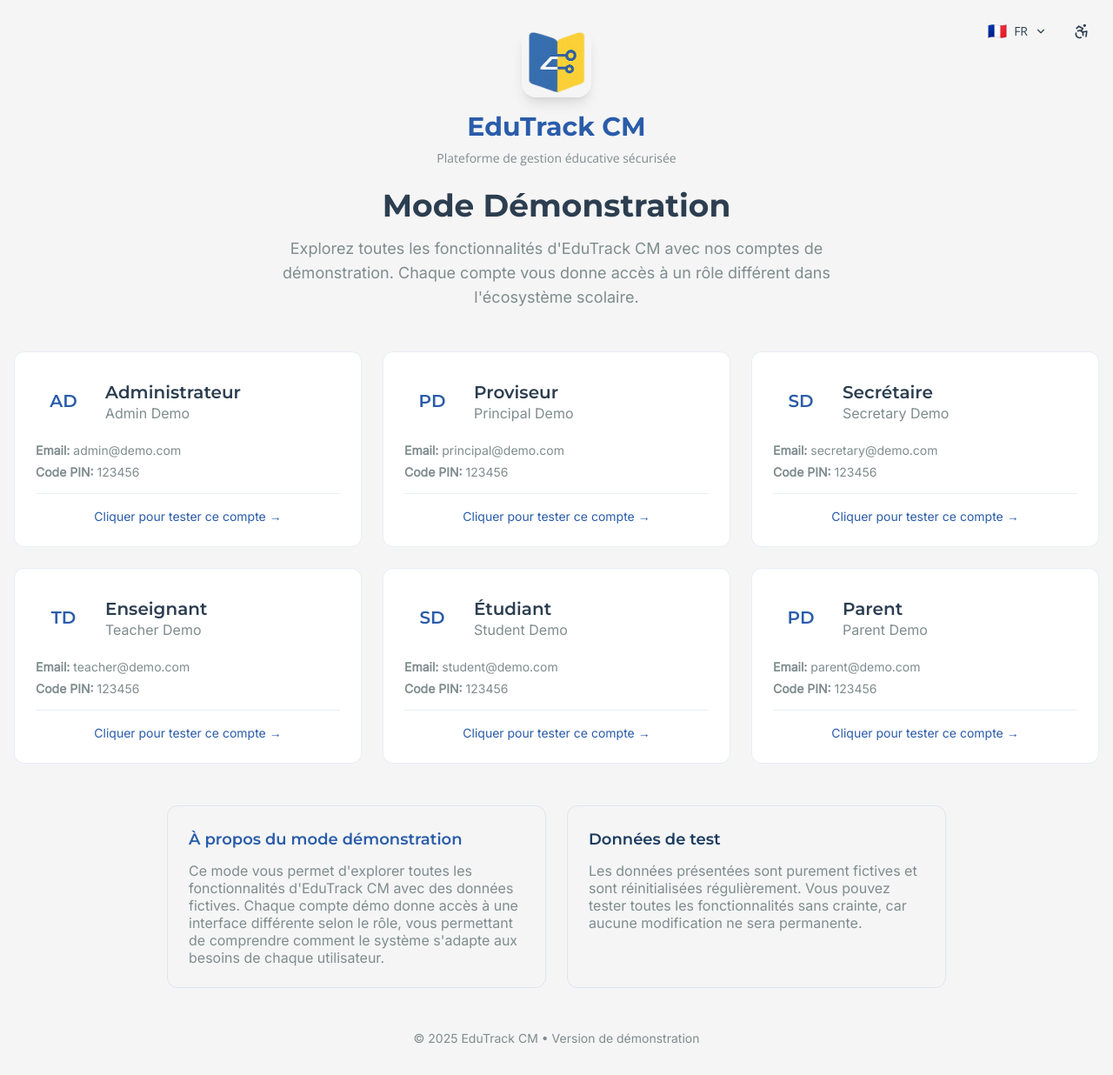
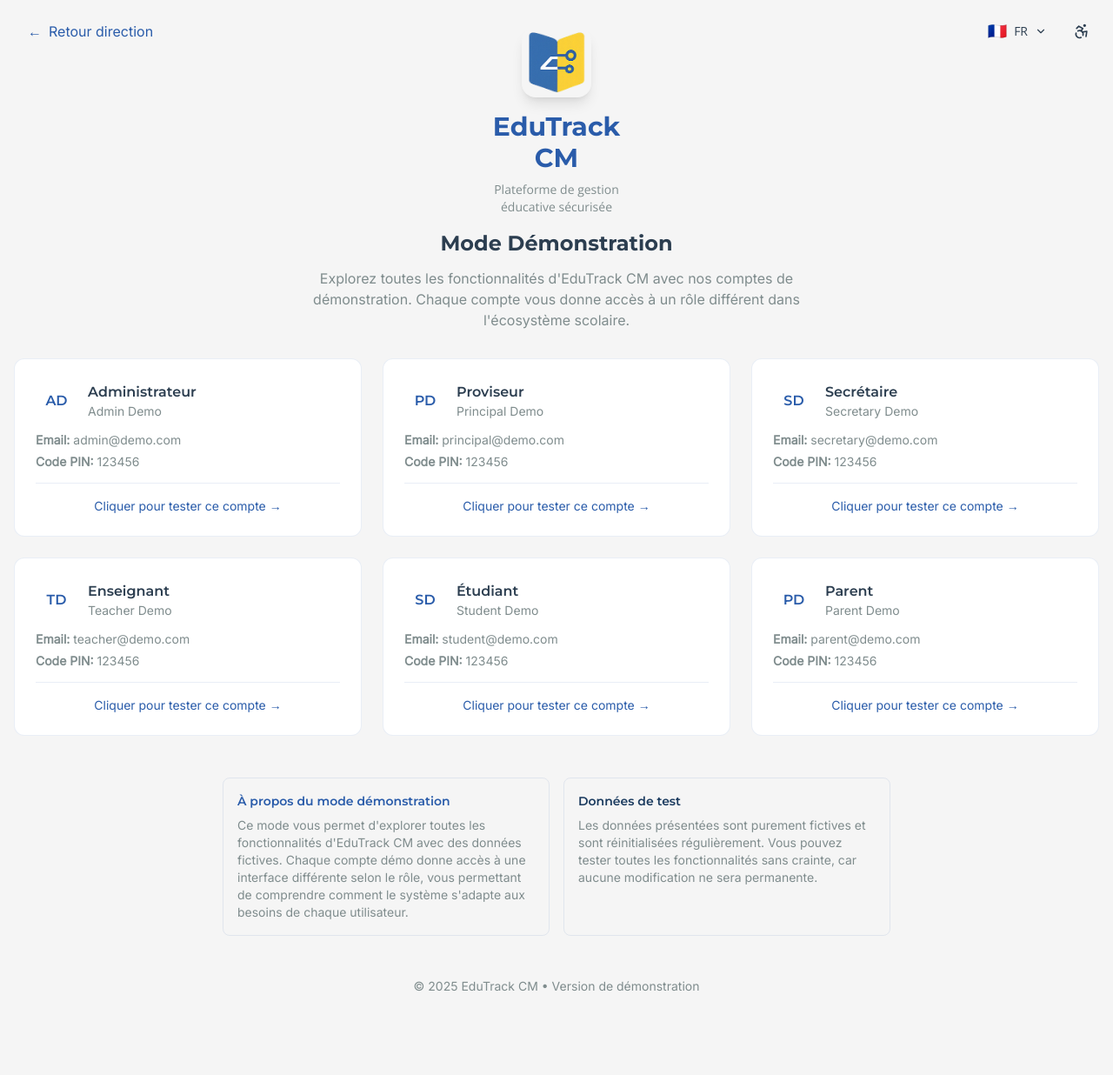
Before and after one commit to Pensezy/EduTrack-CM, a React (Vite) app: page /demo in a window 1280 px wide. Shown: the whole page at 87% size. After the commit the page ends 1176 px from the top, so only its background shows below. Built offline with nearby package versions, Linux system fonts and the light colour scheme.

Commit message:
Mes modifications

```diff
--- a/src/pages/login-authentication/index.jsx
+++ b/src/pages/login-authentication/index.jsx
@@ -1,5 +1,5 @@
 import React, { useState, useEffect } from 'react';
-import { useNavigate } from 'react-router-dom';
+import { useNavigate, Link } from 'react-router-dom';
 import { useAuth } from '../../contexts/AuthContext';
 import AppLogo from './components/AppLogo';
 import LanguageToggle from './components/LanguageToggle';
@@ -105,6 +105,15 @@ const LoginAuthentication = () => {
   return (
     <div className="min-h-screen bg-background">
       {/* Header Controls */}
+      <div className="absolute top-4 left-4 flex items-center space-x-4 z-10">
+        <Link
+          to="/"
+          className="bg-primary/10 text-primary px-4 py-2 rounded-lg font-body-medium inline-flex items-center gap-2 hover:bg-primary/20 transition-colors"
+        >
+          <span className="text-base">←</span>
+          Retour direction
+        </Link>
+      </div>
       <div className="absolute top-4 right-4 flex items-center space-x-2 z-10">
         <LanguageToggle />
         <AccessibilityToggle />
@@ -112,12 +121,12 @@ const LoginAuthentication = () => {
 
       <div className="container mx-auto px-4 py-8 max-w-7xl">
         {/* App Logo and Demo Title */}
-        <div className="text-center mb-12">
-          <AppLogo className="mb-6" />
-          <h1 className="text-4xl font-heading font-heading-bold text-foreground mb-4">
+        <div className="text-center mb-8">
+          <AppLogo className="mb-4 w-32 mx-auto" />
+          <h1 className="text-2xl font-heading font-heading-bold text-foreground mb-3">
             Mode Démonstration
           </h1>
-          <p className="text-lg text-muted-foreground max-w-2xl mx-auto">
+          <p className="text-base text-muted-foreground max-w-xl mx-auto">
             Explorez toutes les fonctionnalités d'EduTrack CM avec nos comptes de démonstration.
             Chaque compte vous donne accès à un rôle différent dans l'écosystème scolaire.
           </p>
@@ -141,14 +150,14 @@ const LoginAuthentication = () => {
               onClick={() => handleDemoAccountClick(account)}
               className="bg-card border border-border rounded-xl p-6 hover:bg-accent/5 transition-colors cursor-pointer group"
             >
-              <div className="flex items-center space-x-4 mb-4">
-                <div className="w-16 h-16 bg-primary/10 rounded-full flex items-center justify-center">
-                  <span className="text-primary text-xl font-heading font-heading-semibold">
+              <div className="flex items-center space-x-3 mb-3">
+                <div className="w-12 h-12 bg-primary/10 rounded-full flex items-center justify-center">
+                  <span className="text-primary text-base font-heading font-heading-semibold">
                     {account.full_name.split(' ').map(n => n[0]).join('')}
                   </span>
                 </div>
                 <div>
-                  <h3 className="text-xl font-heading font-heading-semibold text-foreground group-hover:text-primary">
+                  <h3 className="text-base font-heading font-heading-semibold text-foreground group-hover:text-primary">
                     {account.role === 'parent' ? 'Parent' :
                      account.role === 'student' ? 'Étudiant' :
                      account.role === 'teacher' ? 'Enseignant' :
@@ -156,7 +165,7 @@ const LoginAuthentication = () => {
                      account.role === 'principal' ? 'Proviseur' :
                      account.role === 'admin' ? 'Administrateur' : account.role}
                   </h3>
-                  <p className="text-muted-foreground">
+                  <p className="text-sm text-muted-foreground">
                     {account.full_name}
                   </p>
                 </div>
@@ -177,12 +186,12 @@ const LoginAuthentication = () => {
         </div>
 
         {/* Demo Description Cards */}
-        <div className="grid grid-cols-1 md:grid-cols-2 gap-6 max-w-4xl mx-auto">
-          <div className="bg-primary/5 border border-primary/20 rounded-xl p-6">
-            <h3 className="font-heading font-heading-semibold text-lg text-primary mb-3">
+        <div className="grid grid-cols-1 md:grid-cols-2 gap-4 max-w-3xl mx-auto">
+          <div className="bg-primary/5 border border-primary/20 rounded-lg p-4">
+            <h3 className="font-heading font-heading-semibold text-sm text-primary mb-2">
               À propos du mode démonstration
             </h3>
-            <p className="text-muted-foreground">
+            <p className="text-sm text-muted-foreground">
               Ce mode vous permet d'explorer toutes les fonctionnalités d'EduTrack CM
               avec des données fictives. Chaque compte démo donne accès à une interface
               différente selon le rôle, vous permettant de comprendre comment le système
@@ -190,11 +199,11 @@ const LoginAuthentication = () => {
             </p>
           </div>
 
-          <div className="bg-secondary/5 border border-secondary/20 rounded-xl p-6">
-            <h3 className="font-heading font-heading-semibold text-lg text-secondary mb-3">
+          <div className="bg-secondary/5 border border-secondary/20 rounded-lg p-4">
+            <h3 className="font-heading font-heading-semibold text-sm text-secondary mb-2">
               Données de test
             </h3>
-            <p className="text-muted-foreground">
+            <p className="text-sm text-muted-foreground">
               Les données présentées sont purement fictives et sont réinitialisées
               régulièrement. Vous pouvez tester toutes les fonctionnalités sans
               crainte, car aucune modification ne sera permanente.
```
